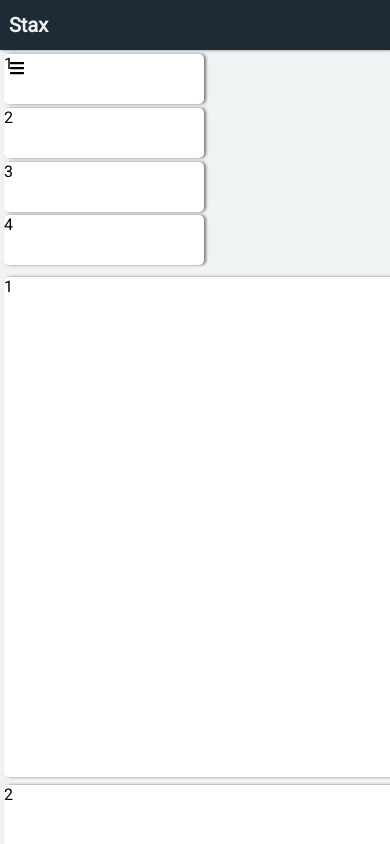
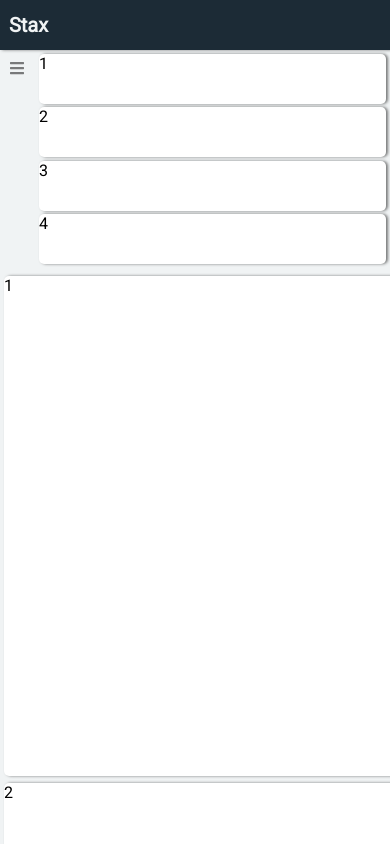
Before and after one commit to thwarakesh-zz/dashboard-demo, an Angular app: page / in a window 390 px wide. Shown: the top 844 px of the page. Built offline with nearby package versions, Linux system fonts and the light colour scheme.

Commit message:
added more responsiveness

```diff
--- a/src/app/app.component.scss
+++ b/src/app/app.component.scss
@@ -14,6 +14,7 @@ svg {
     margin-left: 10px;
     z-index: 1000;
     position: fixed;
+    opacity: 0.5;
   }
 
   .sidemenu {
--- a/src/app/dashboard/dashboard.component.scss
+++ b/src/app/dashboard/dashboard.component.scss
@@ -43,7 +43,7 @@
 @media only screen and (max-width: 1200px) {
   .chart-main {
     margin: 1%;
-    width: 100%;
+    width: 98%;
     background-color: white;
     border-radius: 5px;
     height: 500px;
@@ -53,7 +53,7 @@
 
   .chart-sub {
     margin: 1%;
-    width: 100%;
+    width: 98%;
     background-color: white;
     border-radius: 5px;
     height: 500px;
@@ -61,3 +61,21 @@
     min-width: 400px;
   }
 }
+
+@media only screen and (max-width: 1024px) {
+  .key-figure {
+    width: 48%;
+  }
+}
+
+@media only screen and (max-width: 420px) {
+
+  .key-figures {
+    margin-left: 10%;
+    flex-direction: column;
+  }
+  .key-figure {
+    width: 100%;
+    align-self: center
+  }
+}
```
